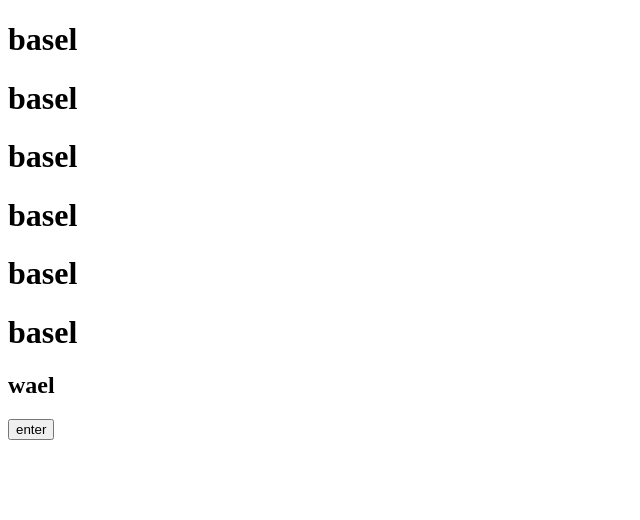
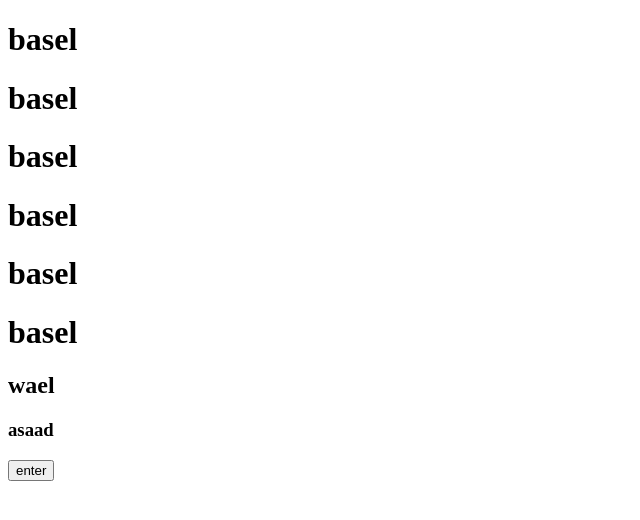
Before and after one commit to baselios89bs/basel, a plain HTML site: page index.html in a window 1280 px wide. Shown: the whole page, without its empty margins (0-640 px from the left). Drawn offline with Linux system fonts and the light colour scheme.

Commit message:
wwwwwwwwwwwwwwwbb

```diff
--- a/index.html
+++ b/index.html
@@ -17,6 +17,7 @@
         <h1>basel</h1>
         <h1>basel</h1>
         <h2>wael</h2>
+        <h3>asaad</h3>
         <button>enter</button>
       </div>
 
```
